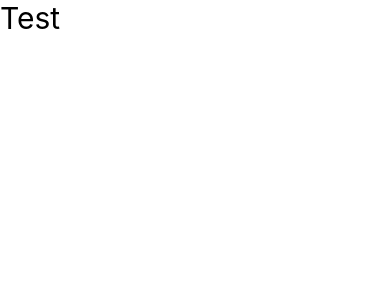
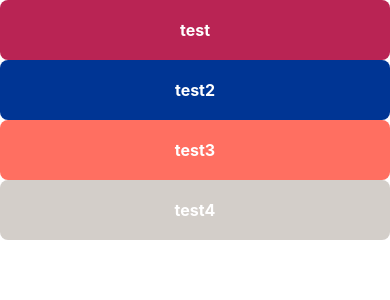
Before and after one commit to Wootae01/RoomMate-FE, a React Native app: screen / in a window 390 px wide. Shown: the top 300 px of the page. Built offline with nearby package versions, Linux system fonts and the light colour scheme.

Commit message:
FEAT: Button 컴포넌트 생성

```diff
--- a/package.json
+++ b/package.json
@@ -12,8 +12,10 @@
   "dependencies": {
     "expo": "~52.0.27",
     "expo-status-bar": "~2.0.1",
+    "prop-types": "^15.8.1",
     "react": "18.3.1",
-    "react-native": "0.76.6"
+    "react-native": "0.76.6",
+    "tinycolor2": "^1.6.0"
   },
   "devDependencies": {
     "@babel/core": "^7.20.0",
--- a/src/App.js
+++ b/src/App.js
@@ -1,10 +1,39 @@
 import { StatusBar, StyleSheet, Text, View } from 'react-native';
+import Button from './components/Button';
+import {
+  BLACK,
+  ERROR,
+  NEUTRAL,
+  NEUTRALVARIANT,
+  PRIMARY,
+  SECONDARY,
+} from './colors';
 
 const App = () => {
   return (
     <View style={styles.container}>
       <StatusBar style="dark" />
-      <Text style={{ fontSize: 30 }}>Test</Text>
+
+      <Button
+        title="test"
+        onPress={() => {}}
+        buttonStyle={{ backgroundColor: PRIMARY.DEFAULT }}
+      />
+      <Button
+        title="test2"
+        onPress={() => {}}
+        buttonStyle={{ backgroundColor: SECONDARY.DEFAULT }}
+      />
+      <Button
+        title="test3"
+        onPress={() => {}}
+        buttonStyle={{ backgroundColor: ERROR.DEFAULT }}
+      />
+      <Button
+        title="test4"
+        onPress={() => {}}
+        buttonStyle={{ backgroundColor: NEUTRALVARIANT.DEFAULT }}
+      />
     </View>
   );
 };
--- /dev/null
+++ b/src/colors.js
@@ -0,0 +1,24 @@
+export const WHITE = '#ffffff';
+export const BLACK = '#000000';
+
+export const PRIMARY = {
+  LIGHT: 'FFB2BF',
+  DEFAULT: '#B92454',
+  DARK: '#9A013F',
+};
+
+export const SECONDARY = {
+  DEFAULT: '#003594',
+};
+
+export const ERROR = {
+  DEFAULT: '#FF6F61',
+};
+
+export const NEUTRAL = {
+  DEFAULT: '#F5F5F5',
+};
+
+export const NEUTRALVARIANT = {
+  DEFAULT: '#D3CEC9',
+};
--- /dev/null
+++ b/src/components/Button.js
@@ -0,0 +1,40 @@
+import { Pressable, StyleSheet, Text } from 'react-native';
+import { PropTypes } from 'prop-types';
+import { PRIMARY, WHITE } from '../colors';
+import tinycolor from 'tinycolor2';
+const Button = ({ title, onPress, buttonStyle }) => {
+  const backgroundColor = buttonStyle.backgroundColor || PRIMARY.DEFAULT;
+  const darkColor = tinycolor(backgroundColor).darken(10).toString();
+  return (
+    <Pressable
+      onPress={onPress}
+      style={({ pressed }) => [
+        styles.container,
+        buttonStyle,
+        pressed && { backgroundColor: darkColor },
+      ]}
+    >
+      <Text style={styles.text}>{title}</Text>
+    </Pressable>
+  );
+};
+
+Button.propTypes = {
+  title: PropTypes.string.isRequired,
+  onPress: PropTypes.func.isRequired,
+};
+
+const styles = StyleSheet.create({
+  container: {
+    borderRadius: 8,
+    paddingVertical: 20,
+    justifyContent: 20,
+    alignItems: 'center',
+  },
+  text: {
+    color: WHITE,
+    fontSize: 16,
+    fontWeight: 700,
+  },
+});
+export default Button;
```
Also changed, not shown: 1 other file (tests, documents, lock files or other folders).
